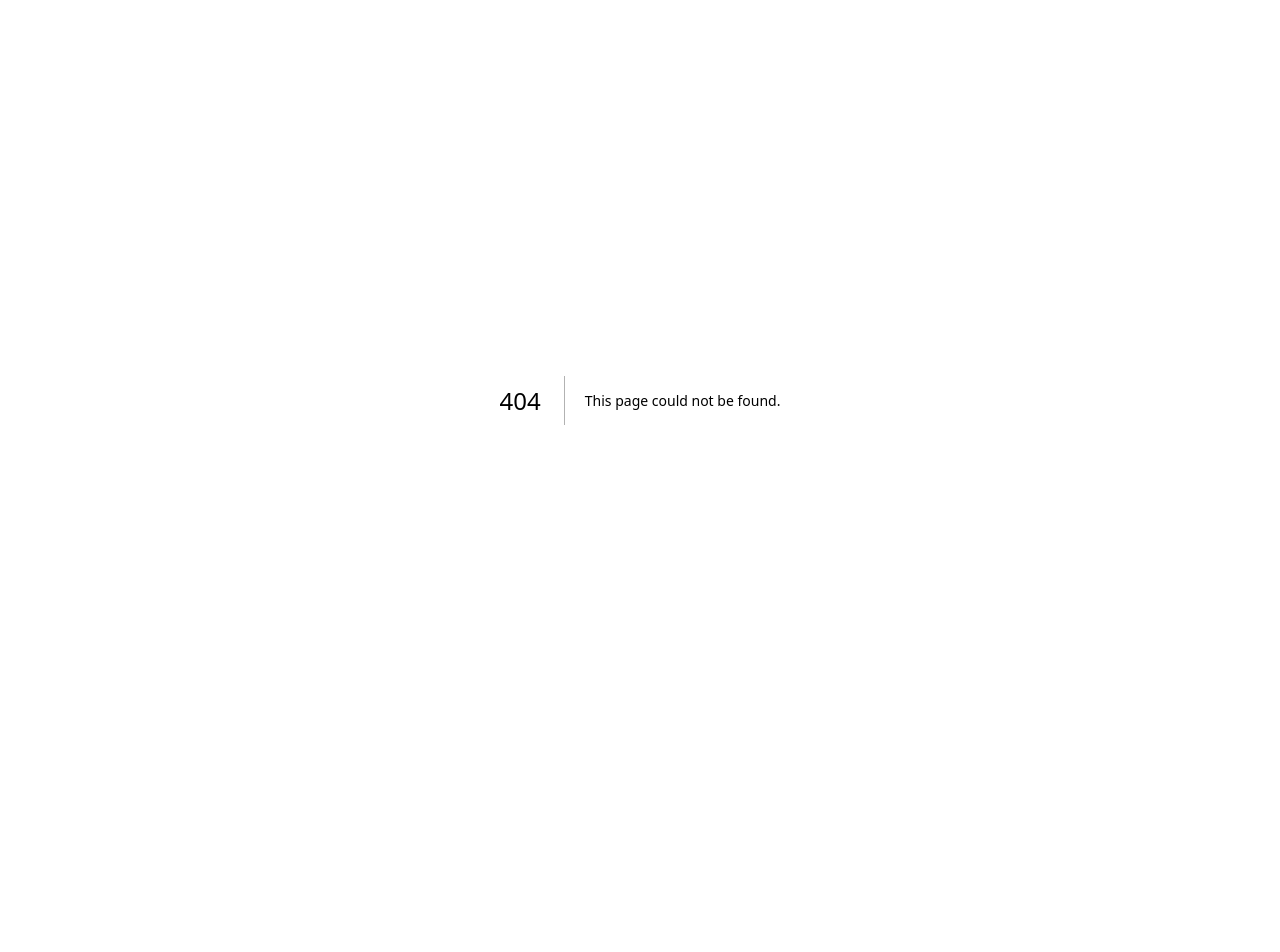
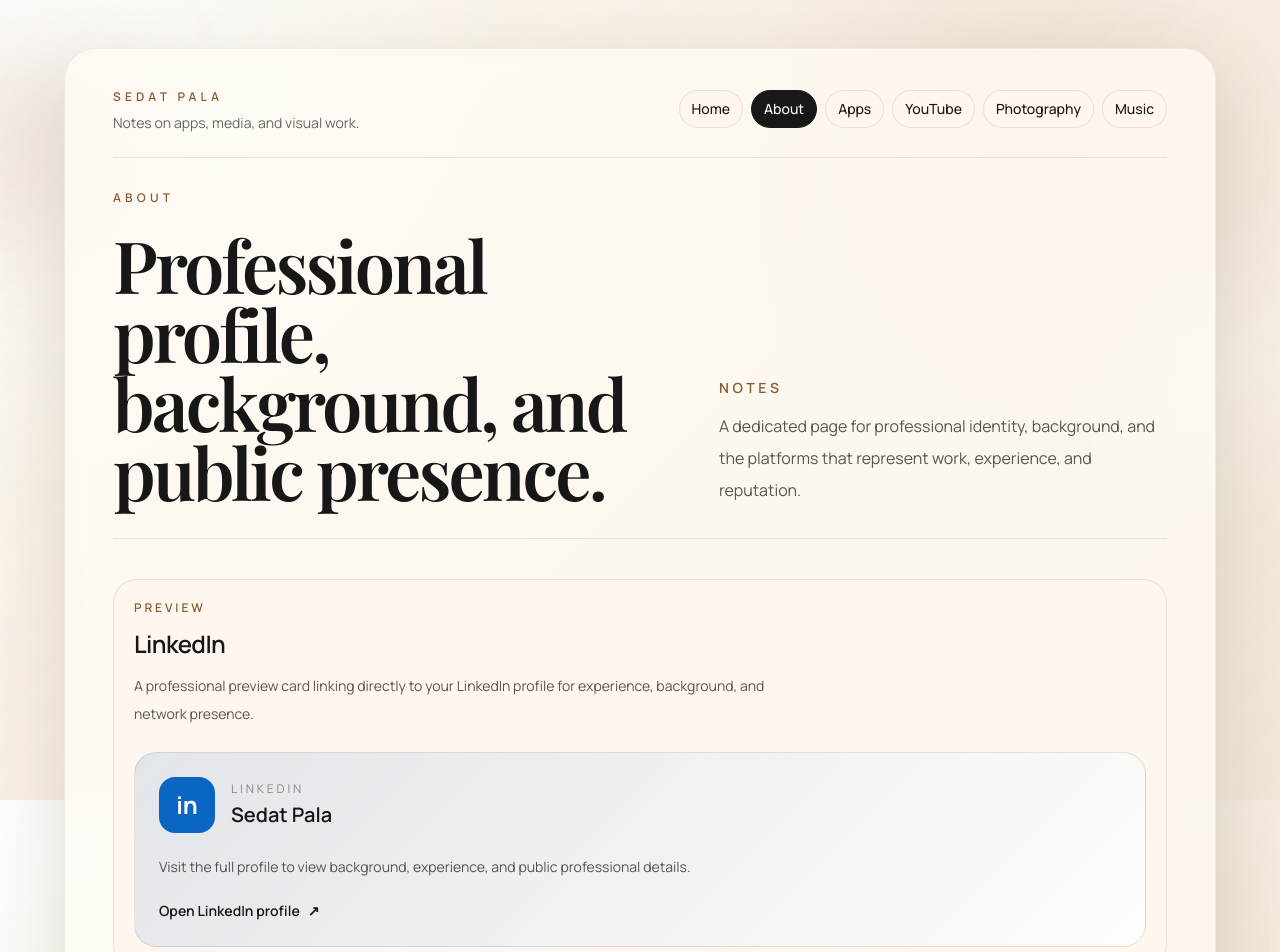
Before and after one commit to stefhenwolf/sedat-site, a Next.js app: page /about in a window 1280 px wide. Before the commit this address had no page. Shown: the top 952 px of the page. Before the commit the page ends 800 px from the top, so only its background shows below. Built offline with nearby package versions, Linux system fonts and the light colour scheme.

Commit message:
Add about page and LinkedIn preview

```diff
--- /dev/null
+++ b/app/about/page.tsx
@@ -0,0 +1,64 @@
+import { SiteShell } from "../components/site-shell";
+
+export default function AboutPage() {
+  return (
+    <SiteShell
+      active="About"
+      eyebrow="About"
+      title={
+        <>
+          Professional profile,
+          <br />
+          background, and
+          <br />
+          public presence.
+        </>
+      }
+      intro="A dedicated page for professional identity, background, and the platforms that represent work, experience, and reputation."
+    >
+      <div className="space-y-5">
+        <article className="rounded-[1.5rem] border border-border bg-surface-strong p-5">
+          <p className="text-xs font-semibold uppercase tracking-[0.24em] text-accent">
+            Preview
+          </p>
+          <h2 className="mt-3 text-2xl font-semibold tracking-tight">
+            LinkedIn
+          </h2>
+          <p className="mt-3 max-w-2xl text-sm leading-7 text-foreground/72">
+            A professional preview card linking directly to your LinkedIn
+            profile for experience, background, and network presence.
+          </p>
+
+          <div className="mt-6 rounded-[1.4rem] border border-border bg-[linear-gradient(135deg,rgba(10,102,194,0.12),rgba(255,255,255,0.72))] p-6">
+            <div className="flex items-center gap-4">
+              <div className="flex h-14 w-14 items-center justify-center rounded-2xl bg-[#0A66C2] text-2xl font-bold text-white">
+                in
+              </div>
+              <div>
+                <p className="text-xs uppercase tracking-[0.24em] text-foreground/45">
+                  LinkedIn
+                </p>
+                <p className="mt-1 text-xl font-semibold">Sedat Pala</p>
+              </div>
+            </div>
+
+            <p className="mt-5 max-w-2xl text-sm leading-7 text-foreground/72">
+              Visit the full profile to view background, experience, and public
+              professional details.
+            </p>
+
+            <a
+              className="mt-5 inline-flex items-center gap-2 text-sm font-semibold text-accent"
+              href="https://www.linkedin.com/in/sedat-0a4b3a1b7"
+              target="_blank"
+              rel="noreferrer"
+            >
+              Open LinkedIn profile
+              <span aria-hidden="true">↗</span>
+            </a>
+          </div>
+        </article>
+      </div>
+    </SiteShell>
+  );
+}
--- a/app/components/site-shell.tsx
+++ b/app/components/site-shell.tsx
@@ -3,6 +3,7 @@ import type { ReactNode } from "react";
 
 const navigationItems = [
   { label: "Home", href: "/" },
+  { label: "About", href: "/about" },
   { label: "Apps", href: "/apps" },
   { label: "YouTube", href: "/youtube" },
   { label: "Photography", href: "/photography" },
@@ -91,7 +92,7 @@ export function SiteShell({
 
         <div
           className={`grid gap-10 py-10 ${
-            aside ? "lg:grid-cols-[minmax(0,1fr)_360px] lg:gap-14" : ""
+            aside ? "lg:grid-cols-[minmax(0,1fr)_420px] lg:gap-14" : ""
           }`}
         >
           <section className="min-w-0">{children}</section>
```
